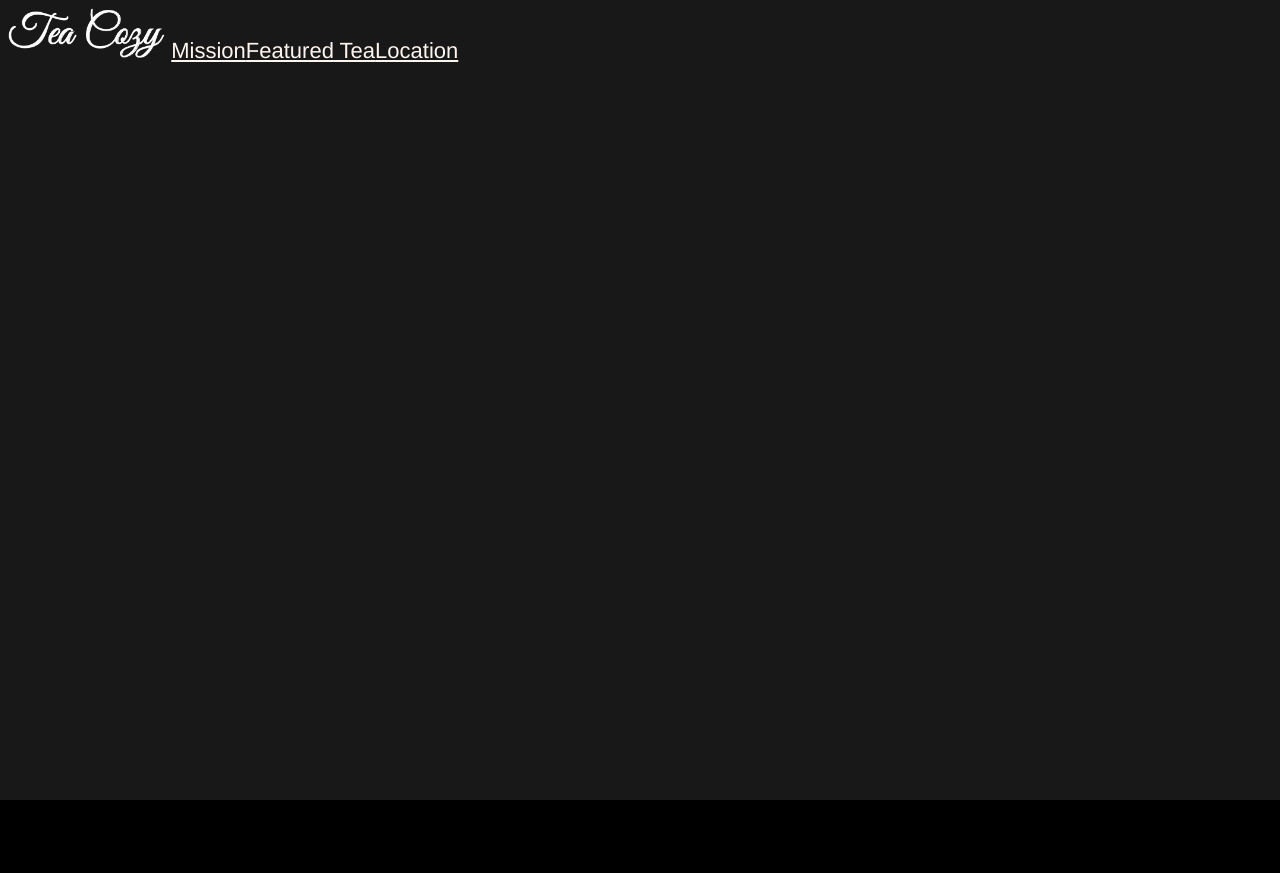
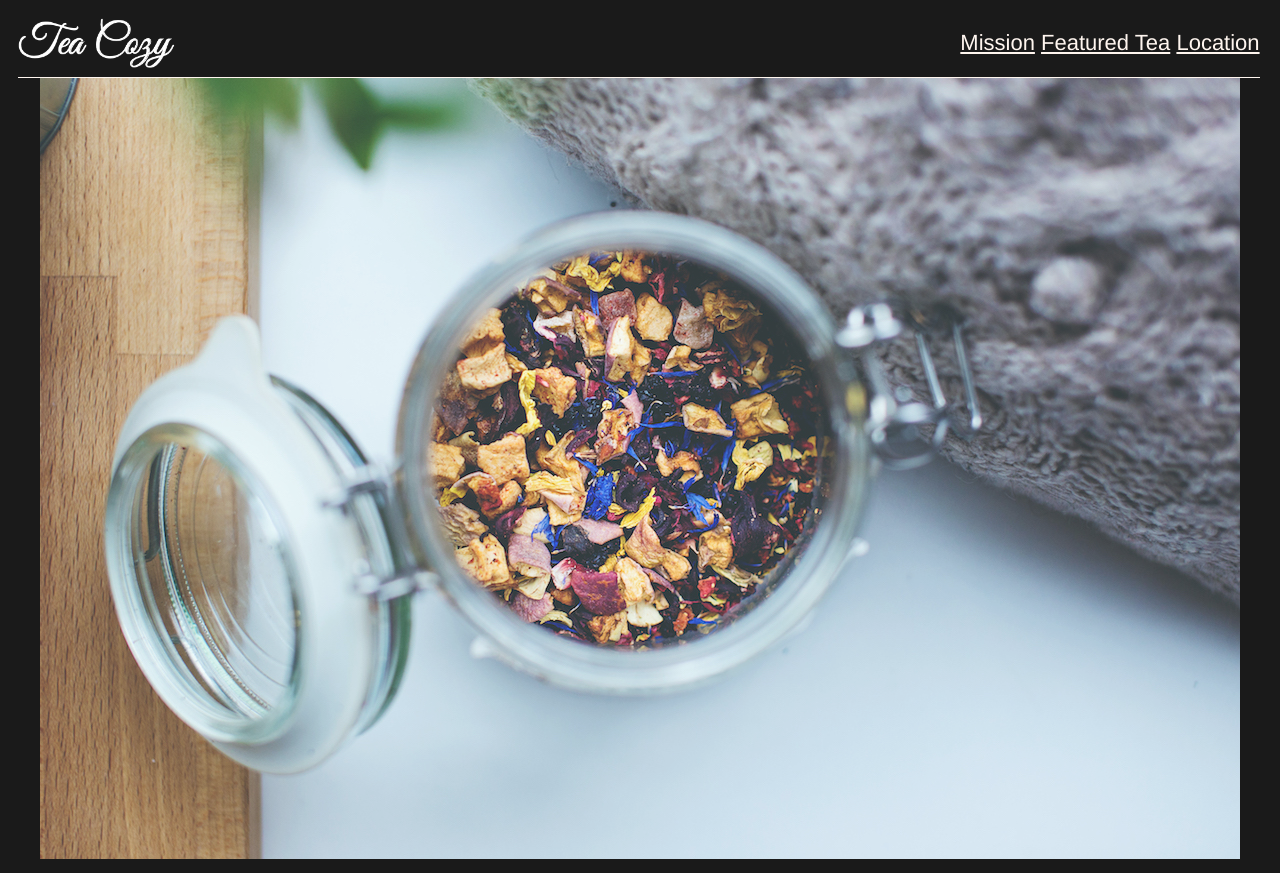
Before and after one commit to jrusoff2010/tea_cosy, a plain HTML site: page index.html in a window 1280 px wide. Before the commit the page ends 800 px from the top, so only its background shows below. Drawn offline with Linux system fonts and the light colour scheme.

Commit message:
some work done on header

```diff
--- a/index.html
+++ b/index.html
@@ -6,15 +6,15 @@
     <link href="resources/css/style.css" rel="stylesheet" type="text/css">
   </head>
   <body>
-    <div class="container">
     <div class="header">
       <img src="resources/css/img-tea-cozy-logo.png">
         <nav>
           <span>Mission</span>
-            <span>Featured Tea</span>
-            <span>Location</span>
+          <span>Featured Tea</span>            <span>Location</span>
         </nav>
     </div>
+    <div class="mission" id="background">
+      <img src="./resources/css/img-mission-background.jpg">
     </div>
   </body>
 </html>
--- a/resources/css/style.css
+++ b/resources/css/style.css
@@ -5,19 +5,28 @@ html{
   background-color: black;
   opacity: .9;
   text-align: center;
+  margin: 0px auto;
+}
+.header{
+  display: flex;
+  justify-content: space-between;
+  align-items: center;
+  height:69px;
+  margin: 0px 10px;
+  border-bottom: 1px solid seashell;
+  width: 97%;
+  position: fixed;
+  z-index: 10;
+  background-color: black;
 }
 .header img{
-  height:50px;
+  height: 50px;
 }
-span{
+
+.header span{
   text-decoration: underline;
 }
-.container{
-  display: flex;
+.mission img{
+  margin-top: 51px;
+  position: relative;
 }
-.header{
-  height: 69px auto;
-}
-nav{
-  display: inline-flex;
-}
```
Lines whose indentation alone changed are shown as unchanged.
